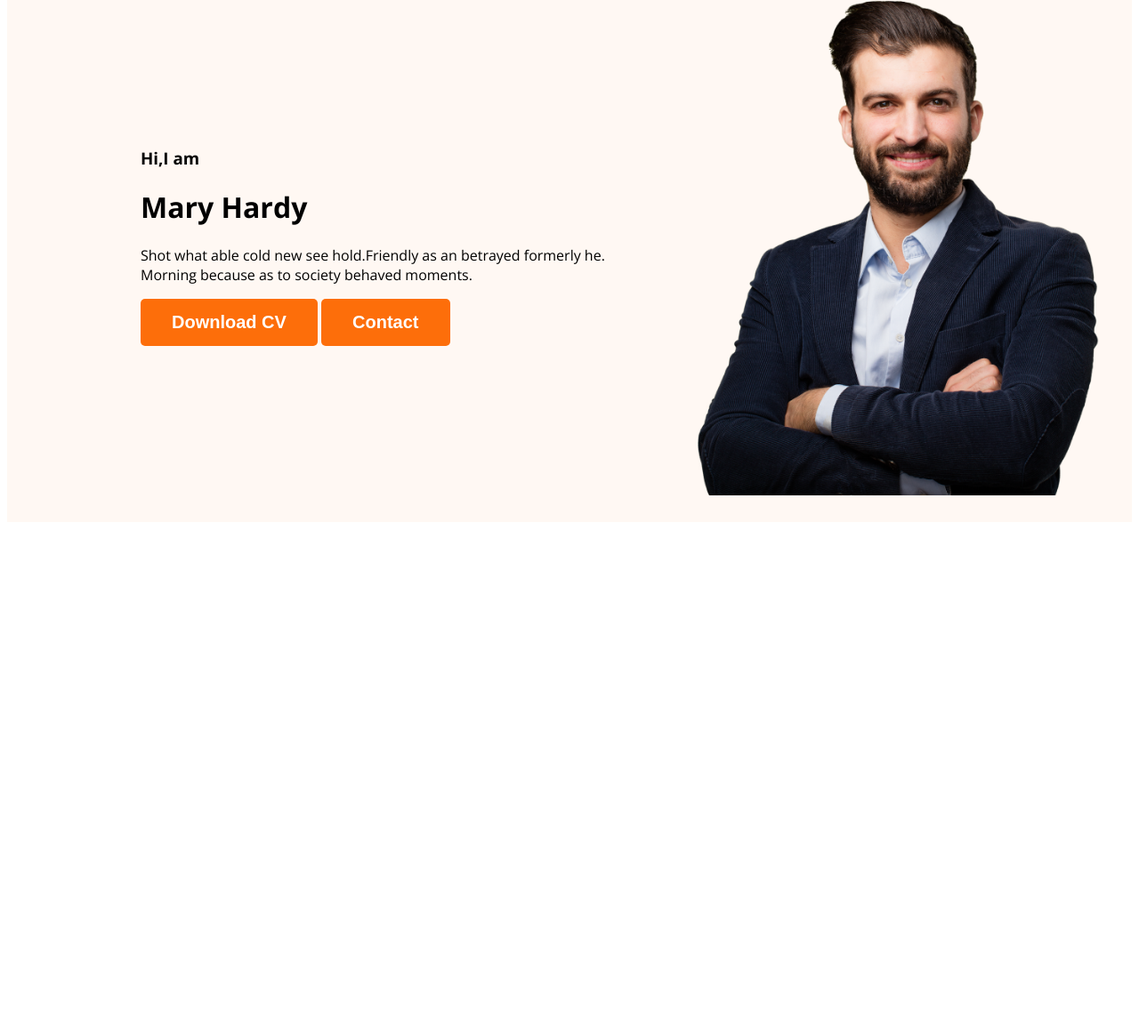
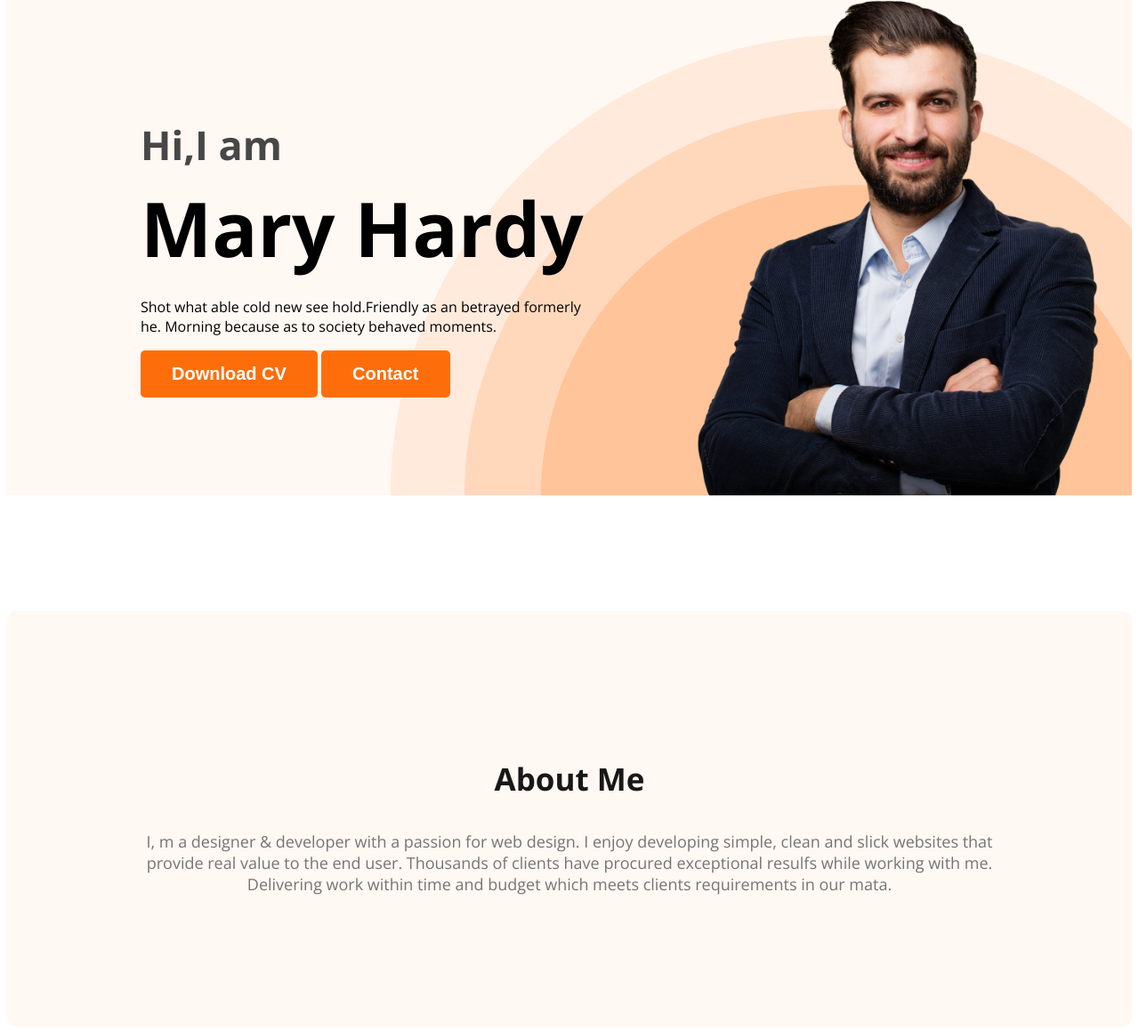
Before and after one commit to depressedKarimul/web-developer-portfolio, a plain HTML site: page index.html in a window 1280 px wide. Shown: the part 202-1359 px from the top of the page at 89% size. Before the commit the page ends 800 px from the top, so only its background shows below. Drawn offline with nearby package versions, Linux system fonts and the light colour scheme; a web font is replaced by a local one.

Commit message:
about a section created

```diff
--- a/index.html
+++ b/index.html
@@ -25,7 +25,7 @@
       <div class="banner-content">
         <h3 class="banner-greeting">Hi,I am</h3>
         <h1 class="banner-title">Mary Hardy</h1>
-       <p>
+       <p class="banner-description">
         Shot what able cold new see hold.Friendly as an betrayed formerly he. Morning because as to society behaved moments.
        </p>
        <button class="btn-primary">Download CV</button>
@@ -40,6 +40,13 @@
 
   </main>
 
+  <section class="about">
+    <h3 class="section-title">About Me</h3>
+    <p class="sectio-description">
+      I, m a designer & developer with a passion for web design. I enjoy developing simple, clean and slick websites that provide real value to the end user. Thousands of clients have procured exceptional resulfs while working with me. Delivering work within time and budget which meets clients requirements in our mata.
+    </p>
+  </section>
+
   <footer>
  </footer>
 
--- a/styles/portfolio.css
+++ b/styles/portfolio.css
@@ -15,6 +15,18 @@ body
   font-size: 20px;
   font-weight: 700;
   padding: 15px 35px;
+}
+.section-title{
+  color: #181818;
+  text-align: center;
+  font-size: 35px;
+  font-weight: 700;
+}
+
+.sectio-description{
+  color: #757575;
+  text-align: center;
+  font-size: 18px;
 }
 /* nav related styles */
 
@@ -52,13 +64,47 @@ nav a {
 /* header related styles */
 .header{
   background-color: #FFF8F3;
+  background-image: url('../images/header_bg.png');
+  background-repeat: no-repeat;
+  background-position: bottom right;
 }
 
 .banner{
-  padding: 30px 30px 30px 150px;
+  padding: 30px 30px 0px 150px;
   display: flex;
   align-items: center;
+  justify-content: space-between;
+}
+.banner-content{
+  max-width: 500px;
+
 }
 .banner .profle-pic{
   width: 500px;
 }
+
+.banner-greeting{
+  font-size: 45px;
+  color: #474747;
+  margin-bottom: 0;
+}
+.banner-title{
+  font-size: 85px;
+  font-weight: 700;
+  margin-top: 5px;
+  margin-bottom: 20px;
+}
+
+
+/* main section styles */
+
+
+
+/* about section styles */
+
+.about{
+  padding: 130px;
+  border-radius: 10px;
+  background: #FFF8F3;
+  margin: 130px 0;
+}
```
